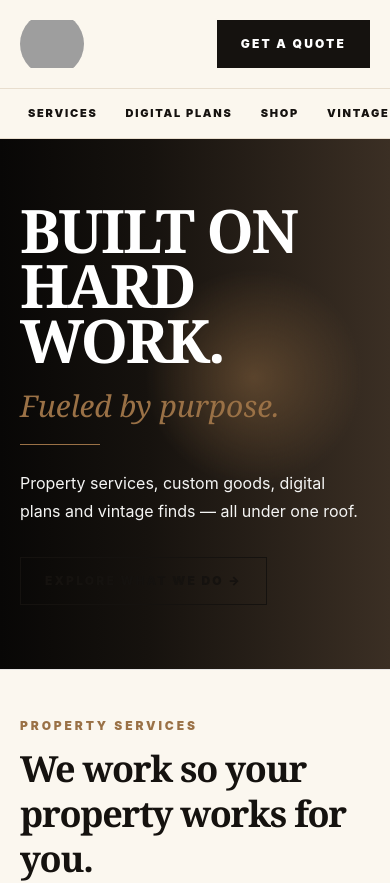
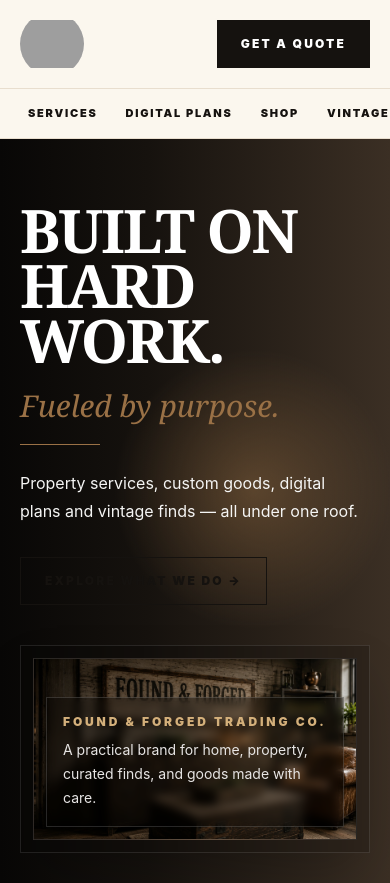
Before and after one commit to barrell1996/Found-ForgedWebsite, a Next.js app: page / in a window 390 px wide. Shown: the top 883 px of the page. Built offline with nearby package versions, Linux system fonts and the light colour scheme; grey boxes are pictures that could not be loaded.

Commit message:
Show approved hero image on mobile

```diff
--- a/app/page.tsx
+++ b/app/page.tsx
@@ -58,12 +58,12 @@
               Explore What We Do →
             </Link>
           </div>
-          <div className="hidden lg:block">
-            <div className="relative ml-auto max-w-2xl rounded-none border border-white/10 bg-black/20 p-6 shadow-2xl backdrop-blur-[1px]">
+          <div>
+            <div className="relative ml-auto max-w-2xl rounded-none border border-white/10 bg-black/20 p-3 shadow-2xl backdrop-blur-[1px] sm:p-6">
               <div className="relative aspect-[16/9] overflow-hidden border border-white/10 bg-[radial-gradient(circle_at_55%_35%,#806144,#231912_55%,#0f0c09_100%)]">
                 <Image src="/brand/hero-approved.jpg" alt="Found & Forged trading room with curated vintage goods" fill className="object-cover" priority sizes="(min-width: 1024px) 672px, 100vw" />
                 <div className="absolute inset-0 bg-[linear-gradient(90deg,rgba(0,0,0,.35),rgba(0,0,0,0)),radial-gradient(circle_at_72%_50%,rgba(255,216,153,.18),transparent_32%)]" />
-                <div className="absolute bottom-6 left-6 right-6 border border-white/15 bg-black/30 p-5 text-white backdrop-blur-sm">
+                <div className="absolute bottom-3 left-3 right-3 border border-white/15 bg-black/30 p-4 text-white backdrop-blur-sm sm:bottom-6 sm:left-6 sm:right-6 sm:p-5">
                   <p className="text-xs font-black uppercase tracking-[0.24em] text-[#d4b07b]">Found & Forged Trading Co.</p>
                   <p className="mt-2 max-w-md text-sm leading-6 text-stone-200">A practical brand for home, property, curated finds, and goods made with care.</p>
                 </div>
```
